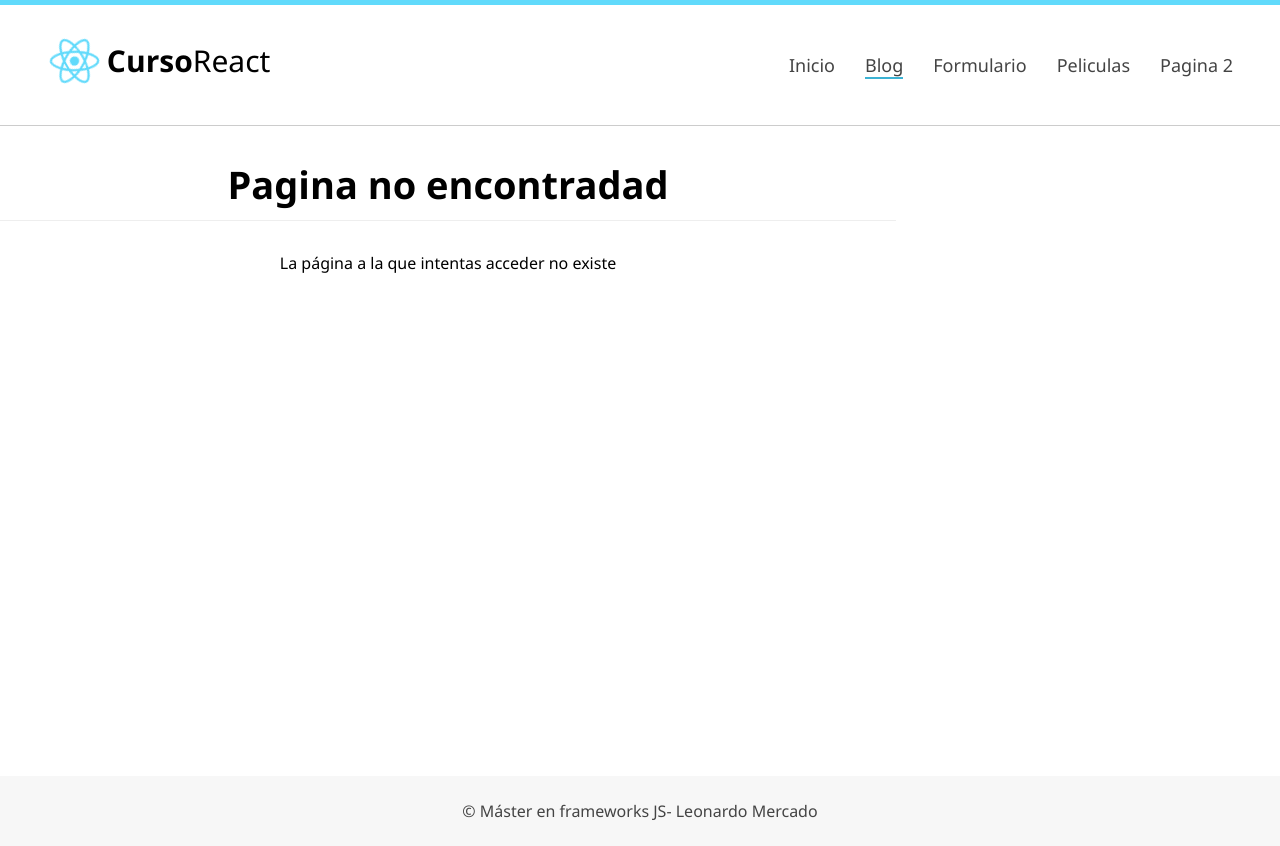
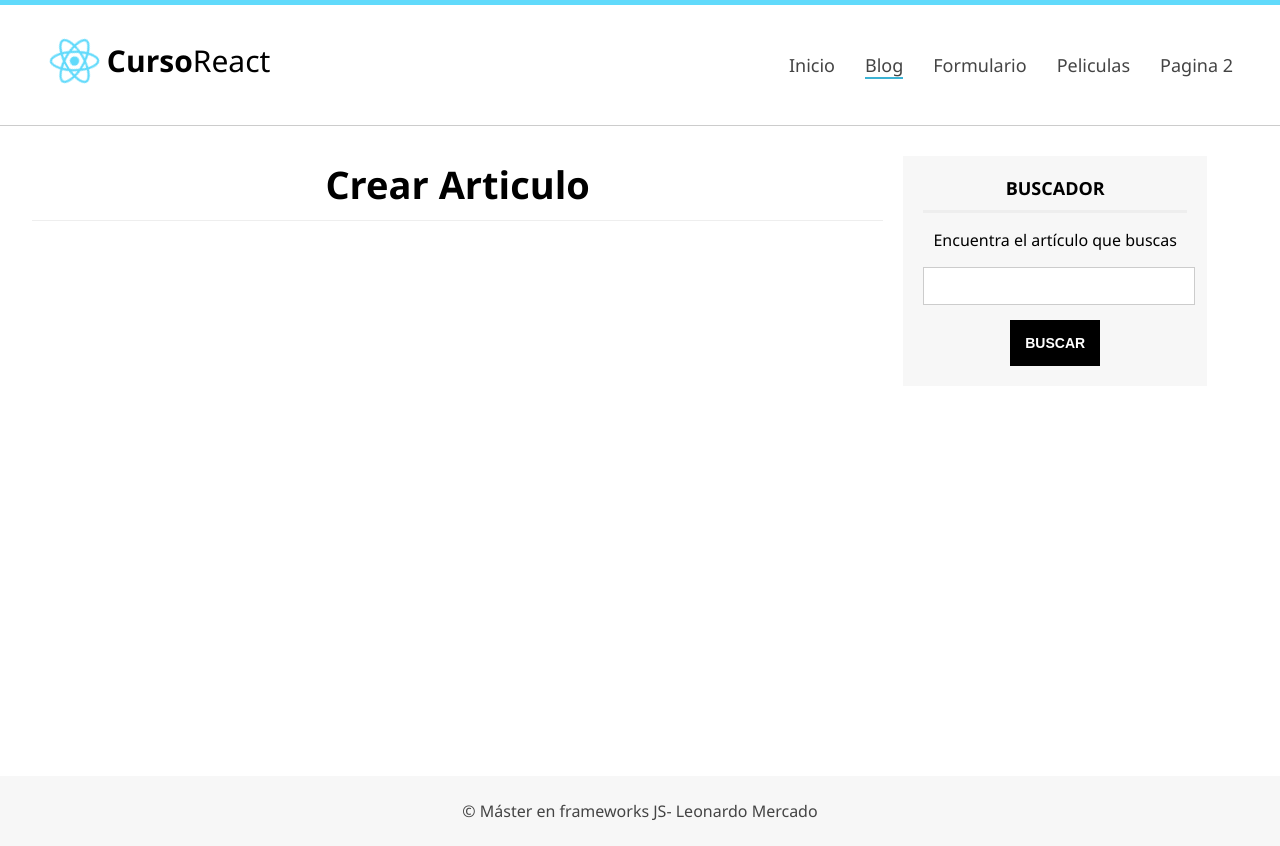
Before and after one commit to mercadol/aprendiendoreact, a React (Create React App) app: page /blog/crear in a window 1280 px wide. Built offline with nearby package versions, Linux system fonts and the light colour scheme.

Commit message:
Crear artivulo componente creado

```diff
--- a/src/Router.js
+++ b/src/Router.js
@@ -12,6 +12,7 @@ import Blog from './components/Blog';
 import Formulario from './components/Formulario';
 import Article from './components/Article';
 import Search from './components/Search';
+import CreateArticle from './components/CreateArticle';
 
 class Router extends Component{
     render(){
@@ -26,6 +27,7 @@ class Router extends Component{
                     <Route exact path="/home" component={Home}/>
                     <Route exact path="/blog" component={Blog}/>
                     <Route exact path="/blog/articulo/:id" component={Article}/>
+                    <Route exact path="/blog/crear" component={CreateArticle}/>
                     <Route exact path="/blog/busqueda/:search" component={Search}/>
                     <Route exact path="/redirect/:search" render={
                         (props)=>{
--- /dev/null
+++ b/src/components/CreateArticle.js
@@ -0,0 +1,17 @@
+import React, {Component} from 'react';
+import Sidebar from './Sidebar';
+
+
+class CreateArticle extends Component{
+    render() {
+        return (
+            <div className="center">
+                <section id="content">
+                    <h1 className="subheader">Crear Articulo</h1>
+                </section>
+                <Sidebar />
+            </div>
+        );
+    }
+}
+export default CreateArticle;
```
